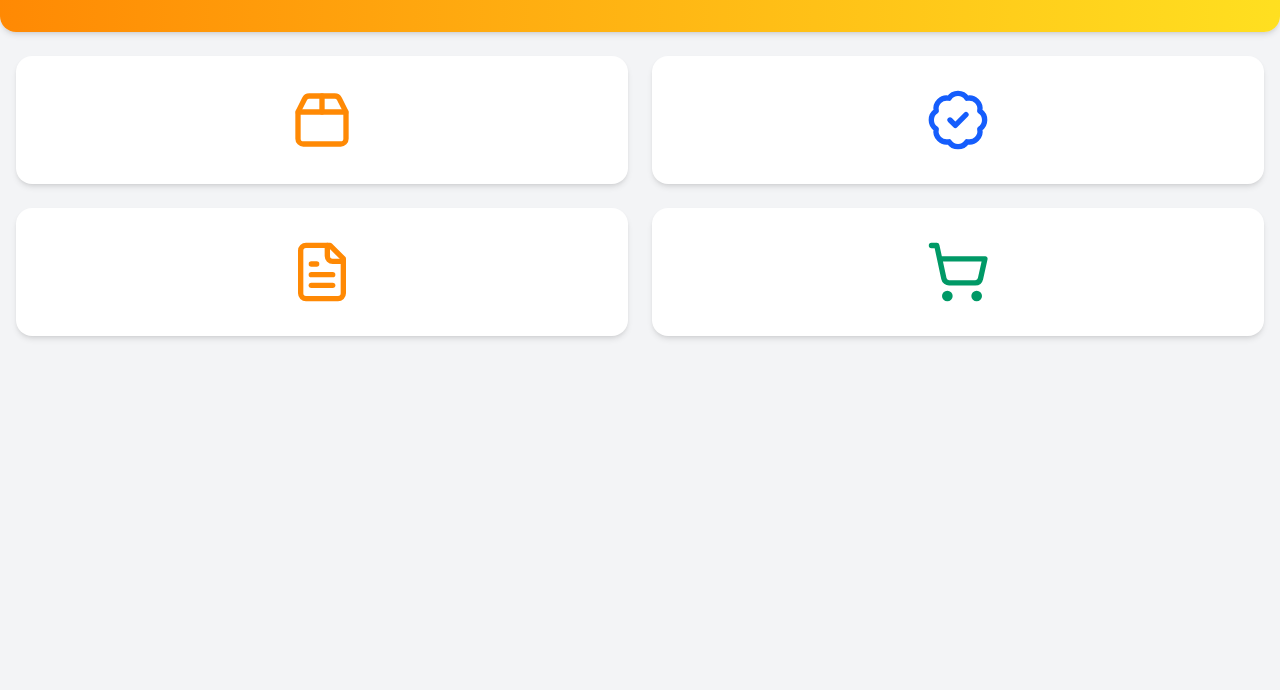
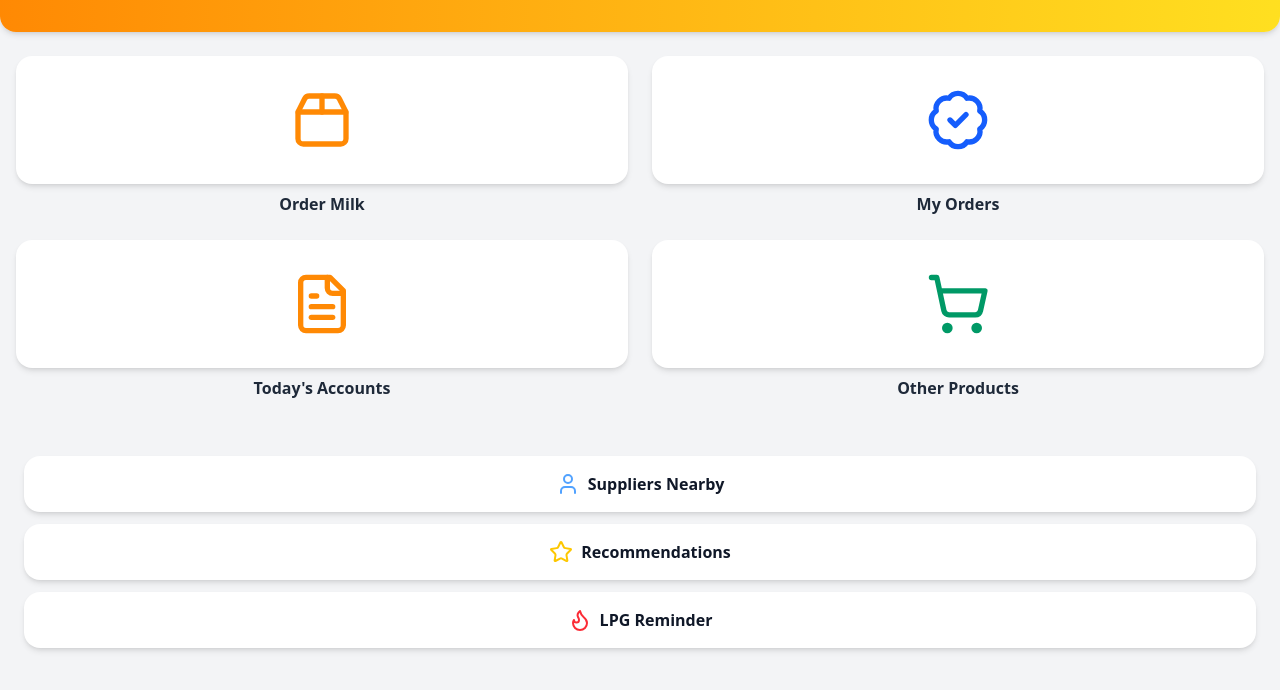
Before and after one commit to HerambInamke/TutedudeHackathon2.0, a React (Vite) app in the folder client/: page /buyer/dashboard in a window 1280 px wide. Shown: the top 690 px of the page. Built offline with nearby package versions, Linux system fonts and the light colour scheme.

Commit message:
added the simple base

```diff
--- a/client/src/App.jsx
+++ b/client/src/App.jsx
@@ -5,7 +5,7 @@ import './App.css'
 import React from 'react';
 import { BrowserRouter } from 'react-router-dom';
 import PageRoutes from './routes/PageRoutes';
-import './i18n';
+import './translations/i18n';
 import LanguageSwitcher from './components/LanguageSwitcher';
 
 // App.jsx is the root component. It wraps the app in BrowserRouter and renders all routes from PageRoutes.
--- a/client/src/pages/Auth/Signup.jsx
+++ b/client/src/pages/Auth/Signup.jsx
@@ -77,6 +77,7 @@ const Signup = () => {
           </div>
         )}
         {role === "seller" && (
+          <>
             <div className="flex flex-col gap-2">
               <label className="text-gray-700 text-sm flex items-center gap-1">
                 <UserPlus size={16} className="text-orange-400" /> Name
@@ -90,23 +91,6 @@ const Signup = () => {
                 required={role === "seller"}
               />
             </div>
-        )}
-        <div className="flex flex-col gap-2">
-          <label className="text-gray-700 text-sm flex items-center gap-1">
-            <Phone size={16} className="text-blue-600" /> Phone Number
-          </label>
-          <input
-            type="tel"
-            className="p-2 border rounded text-base"
-            placeholder="10-digit phone"
-            value={phone}
-            onChange={(e) => setPhone(e.target.value.replace(/[^0-9]/g, ""))}
-            maxLength={10}
-            required
-          />
-        </div>
-        {role === "seller" && (
-          <>
             <div className="flex flex-col gap-2">
               <label className="text-gray-700 text-sm flex items-center gap-1">
                 <Lock size={16} className="text-blue-600" /> Password
--- a/client/src/pages/Buyer/BuyerDashboard.jsx
+++ b/client/src/pages/Buyer/BuyerDashboard.jsx
@@ -2,7 +2,7 @@
 // - Mobile-first: single column, large IconCards, generous spacing
 // - All buttons/cards are touch-friendly and readable on small screens
 import React, { useState } from "react";
-import { Package2, BadgeCheck, FileText, ShoppingCart, Soup } from "lucide-react";
+import { Package2, BadgeCheck, FileText, ShoppingCart, Soup, User, Star, Flame } from "lucide-react";
 import IconCard from "../../components/IconCard";
 import Modal from "../../components/Modal";
 import Header from "../../components/Header";
@@ -18,26 +18,55 @@ const BuyerDashboard = () => {
       <Header title=" " />
       <div className="flex flex-col gap-6 p-4 flex-1">
         <div className="grid grid-cols-2 gap-6">
+          <div className="flex flex-col items-center">
             <IconCard
               icon={<Package2 className="h-16 w-16 text-orange-400" />} // Milk
-            label=""
               onClick={() => navigate("/buyer/order-milk")}
             />
+            <span className="mt-2 text-base font-bold text-gray-800 text-center">Order Milk</span>
+          </div>
+          <div className="flex flex-col items-center">
             <IconCard
               icon={<BadgeCheck className="h-16 w-16 text-blue-600" />} // My Orders
-            label=""
               onClick={() => navigate("/buyer/my-orders")}
             />
+            <span className="mt-2 text-base font-bold text-gray-800 text-center">My Orders</span>
+          </div>
+          <div className="flex flex-col items-center">
             <IconCard
               icon={<FileText className="h-16 w-16 text-orange-400" />} // Today's Accounts
-            label=""
               onClick={() => setModal("accounts")}
             />
+            <span className="mt-2 text-base font-bold text-gray-800 text-center">Today's Accounts</span>
+          </div>
+          <div className="flex flex-col items-center">
             <IconCard
               icon={<ShoppingCart className="h-16 w-16 text-emerald-600" />} // Other Products
-            label=""
               onClick={() => navigate("/buyer/other-products")}
             />
+            <span className="mt-2 text-base font-bold text-gray-800 text-center">Other Products</span>
+          </div>
+        </div>
+        {/* Extra actions */}
+        <div className="flex flex-col gap-3 mt-8 px-2">
+          <button
+            onClick={() => navigate("/buyer/suppliers")}
+            className="flex items-center gap-2 bg-white rounded-2xl shadow-md p-4 w-full text-base font-bold text-gray-900 justify-center active:scale-95 transition focus:outline-none focus:ring-2 focus:ring-orange-300"
+          >
+            <User className="text-blue-400" size={24} /> Suppliers Nearby
+          </button>
+          <button
+            onClick={() => navigate("/buyer/recommendations")}
+            className="flex items-center gap-2 bg-white rounded-2xl shadow-md p-4 w-full text-base font-bold text-gray-900 justify-center active:scale-95 transition focus:outline-none focus:ring-2 focus:ring-orange-300"
+          >
+            <Star className="text-yellow-400" size={24} /> Recommendations
+          </button>
+          <button
+            onClick={() => navigate("/buyer/lpg-reminder")}
+            className="flex items-center gap-2 bg-white rounded-2xl shadow-md p-4 w-full text-base font-bold text-gray-900 justify-center active:scale-95 transition focus:outline-none focus:ring-2 focus:ring-orange-300"
+          >
+            <Flame className="text-red-500" size={24} /> LPG Reminder
+          </button>
         </div>
       </div>
       {/* Only keep the accounts modal for now */}
--- /dev/null
+++ b/client/src/pages/Buyer/LpgReminder.jsx
@@ -0,0 +1,24 @@
+import React from "react";
+import { Flame, ArrowLeft } from "lucide-react";
+import { useNavigate } from "react-router-dom";
+
+export default function LpgReminder() {
+  const navigate = useNavigate();
+  return (
+    <div className="min-h-screen bg-gray-100 flex flex-col">
+      <div className="flex items-center p-4">
+        <button onClick={() => navigate(-1)} className="mr-2">
+          <ArrowLeft size={28} className="text-orange-400" />
+        </button>
+        <h1 className="text-xl font-bold text-gray-900 flex items-center gap-2"><Flame className="text-red-500" /> LPG Reminder</h1>
+      </div>
+      <div className="flex flex-col gap-4 p-4">
+        <div className="bg-white rounded-2xl shadow-md p-4 flex items-center gap-4">
+          <Flame size={36} className="text-red-500" />
+          <div className="font-bold text-lg text-gray-900">Get reminders to book your LPG cylinder on time!</div>
+        </div>
+        <div className="text-gray-600 text-base mt-2">Never run out of gas. We'll remind you when it's time to book your next cylinder.</div>
+      </div>
+    </div>
+  );
+}
--- /dev/null
+++ b/client/src/pages/Buyer/Recommendations.jsx
@@ -0,0 +1,31 @@
+import React from "react";
+import { Star, ArrowLeft, ShoppingCart, Milk, Candy } from "lucide-react";
+import { useNavigate } from "react-router-dom";
+
+const RECOMMENDATIONS = [
+  { id: 1, icon: <Milk size={28} className="text-blue-400" />, text: "Order Milk for tomorrow" },
+  { id: 2, icon: <Candy size={28} className="text-pink-400" />, text: "Add Sugar to your order" },
+  { id: 3, icon: <ShoppingCart size={28} className="text-emerald-600" />, text: "Check out Other Products" },
+];
+
+export default function Recommendations() {
+  const navigate = useNavigate();
+  return (
+    <div className="min-h-screen bg-gray-100 flex flex-col">
+      <div className="flex items-center p-4">
+        <button onClick={() => navigate(-1)} className="mr-2">
+          <ArrowLeft size={28} className="text-orange-400" />
+        </button>
+        <h1 className="text-xl font-bold text-gray-900 flex items-center gap-2"><Star className="text-yellow-400" /> Recommendations</h1>
+      </div>
+      <div className="flex flex-col gap-4 p-4">
+        {RECOMMENDATIONS.map((r) => (
+          <div key={r.id} className="bg-white rounded-2xl shadow-md p-4 flex items-center gap-4">
+            {r.icon}
+            <div className="font-bold text-lg text-gray-900">{r.text}</div>
+          </div>
+        ))}
+      </div>
+    </div>
+  );
+}
--- /dev/null
+++ b/client/src/pages/Buyer/SuppliersList.jsx
@@ -0,0 +1,37 @@
+import React from "react";
+import { User, MapPin, ArrowLeft } from "lucide-react";
+import { useNavigate } from "react-router-dom";
+
+// Dummy data for suppliers
+const SUPPLIERS = [
+  { id: 1, name: "Fresh Dairy", address: "Street 1, Secunderabad" },
+  { id: 2, name: "Happy Cows", address: "Street 2, Secunderabad" },
+  { id: 3, name: "Milkman & Sons", address: "Street 3, Secunderabad" },
+];
+
+export default function SuppliersList() {
+  const navigate = useNavigate();
+  return (
+    <div className="min-h-screen bg-gray-100 flex flex-col">
+      <div className="flex items-center p-4">
+        <button onClick={() => navigate(-1)} className="mr-2">
+          <ArrowLeft size={28} className="text-orange-400" />
+        </button>
+        <h1 className="text-xl font-bold text-gray-900">Suppliers Nearby</h1>
+      </div>
+      <div className="flex flex-col gap-4 p-4">
+        {SUPPLIERS.map((s) => (
+          <div key={s.id} className="bg-white rounded-2xl shadow-md p-4 flex items-center gap-4">
+            <User size={36} className="text-blue-400" />
+            <div>
+              <div className="font-bold text-lg text-gray-900">{s.name}</div>
+              <div className="flex items-center gap-1 text-sm text-gray-500">
+                <MapPin size={16} /> {s.address}
+              </div>
+            </div>
+          </div>
+        ))}
+      </div>
+    </div>
+  );
+}
--- a/client/src/routes/PageRoutes.jsx
+++ b/client/src/routes/PageRoutes.jsx
@@ -11,6 +11,9 @@ const SplashPage = lazy(() => import("../pages/SplashPage"));
 // const GroupBuy = lazy(() => import("../pages/Buyer/GroupBuy"));
 const TodaysAccounts = lazy(() => import("../pages/Buyer/TodaysAccounts"));
 const OtherProducts = lazy(() => import("../pages/Buyer/OtherProducts"));
+const SuppliersList = lazy(() => import("../pages/Buyer/SuppliersList"));
+const Recommendations = lazy(() => import("../pages/Buyer/Recommendations"));
+const LpgReminder = lazy(() => import("../pages/Buyer/LpgReminder"));
 
 const PageRoutes = () => (
   <Router>
@@ -29,6 +32,9 @@ const PageRoutes = () => (
         {/* <Route path="/buyer/group-buy" element={<GroupBuy />} /> */}
         <Route path="/buyer/todays-accounts" element={<TodaysAccounts />} />
         <Route path="/buyer/other-products" element={<OtherProducts />} />
+        <Route path="/buyer/suppliers" element={<SuppliersList />} />
+        <Route path="/buyer/recommendations" element={<Recommendations />} />
+        <Route path="/buyer/lpg-reminder" element={<LpgReminder />} />
         {/* Seller */}
         <Route path="/seller/dashboard" element={<SellerDashboard />} />
         {/* Default route: redirect all unknown routes to splash */}
```
Also changed, not shown: 1 other file (tests, documents, lock files or other folders). Lines whose indentation alone changed are shown as unchanged.
